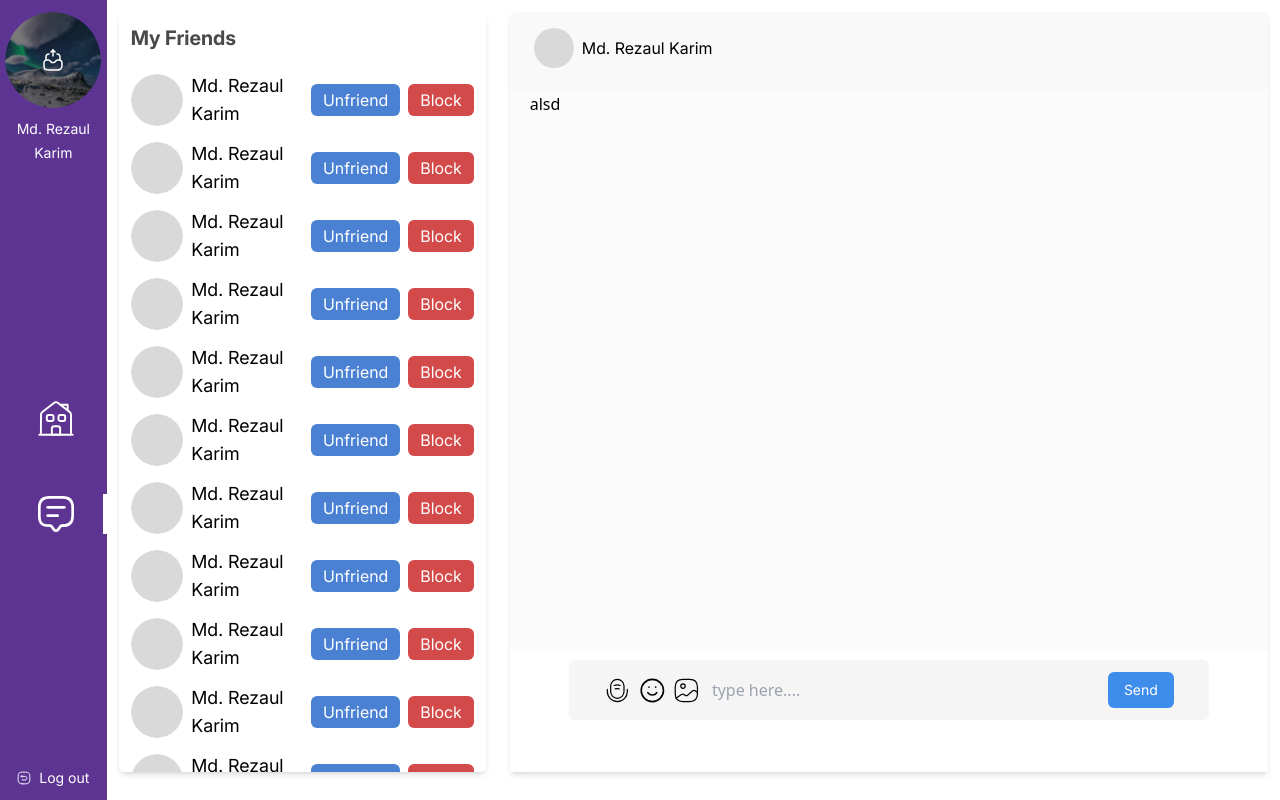
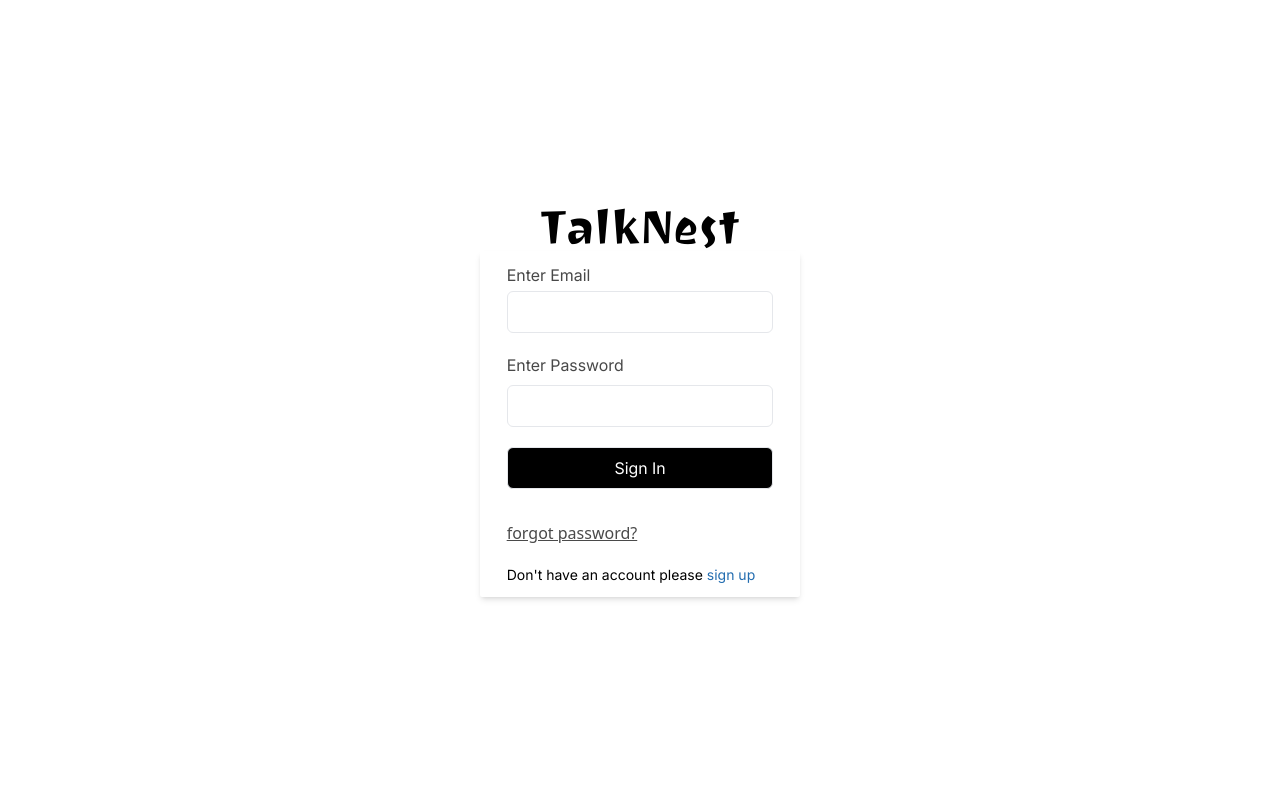
Before and after one commit to RezaulKarimRana/Talk_Nest_App, a React (Vite) app in the folder realTimeChattingApp/: page /message in a window 1280 px wide. Built offline with nearby package versions, Linux system fonts and the light colour scheme.

Commit message:
login logout

```diff
--- a/realTimeChattingApp/package.json
+++ b/realTimeChattingApp/package.json
@@ -10,10 +10,12 @@
     "preview": "vite preview"
   },
   "dependencies": {
+    "@reduxjs/toolkit": "^2.2.7",
     "firebase": "^10.13.1",
     "formik": "^2.4.6",
     "react": "^18.3.1",
     "react-dom": "^18.3.1",
+    "react-redux": "^9.1.2",
     "react-router-dom": "^6.26.2",
     "react-spinners": "^0.14.1",
     "react-toastify": "^10.0.5",
--- a/realTimeChattingApp/src/App.jsx
+++ b/realTimeChattingApp/src/App.jsx
@@ -10,16 +10,22 @@ import Home from "./pages/Home";
 import Messages from "./pages/Messages";
 import RootLayout from "./components/rootLayout";
 import "react-toastify/dist/ReactToastify.css";
+import NotLoggedInUserRoute from "./privateRoute/NotLoggedInUserRoute";
+import LoggedInUserRoute from "./privateRoute/LoggedInUserRoute";
 function App() {
   const router = createBrowserRouter(
     createRoutesFromElements(
       <Route>
-        <Route element={<RootLayout />}>
-          <Route path="/" element={<Home />} />
-          <Route path="/message" element={<Messages />} />
+        <Route element={<LoggedInUserRoute />}>
+          <Route element={<RootLayout />}>
+            <Route path="/" element={<Home />} />
+            <Route path="/message" element={<Messages />} />
+          </Route>
         </Route>
-        <Route path="/login" element={<Login />} />
-        <Route path="/registration" element={<Registration />} />
+        <Route element={<NotLoggedInUserRoute />}>
+          <Route path="/login" element={<Login />} />
+          <Route path="/registration" element={<Registration />} />
+        </Route>
       </Route>
     )
   );
--- a/realTimeChattingApp/src/components/login/index.jsx
+++ b/realTimeChattingApp/src/components/login/index.jsx
@@ -1,23 +1,131 @@
-import React from "react";
-import { Link } from "react-router-dom";
+import { useFormik } from "formik";
+import React, { useState } from "react";
+import { Link, useNavigate } from "react-router-dom";
+import { login } from "../../validation/Validation";
+import CircleLoader from "react-spinners/CircleLoader";
+import { getAuth, signInWithEmailAndPassword } from "firebase/auth";
+import { useDispatch } from "react-redux";
+import { LoggedInUser } from "../../features/slices/loginSlice";
 
-const LoginFormComponent = () => {
+const LoginFormComponent = ({ toast }) => {
+  const auth = getAuth();
+  const navigate = useNavigate();
+  const dispatch = useDispatch();
+  const [loading, setLoading] = useState(false);
+  const initialValues = {
+    email: "",
+    password: "",
+  };
+  const formik = useFormik({
+    initialValues: initialValues,
+    onSubmit: () => {
+      signInUser();
+    },
+    validationSchema: login,
+  });
+  const signInUser = () => {
+    setLoading(true);
+    signInWithEmailAndPassword(
+      auth,
+      formik.values.email,
+      formik.values.password
+    )
+      .then((userCredential) => {
+        // Signed in
+        const user = userCredential.user;
+        if (user.emailVerified) {
+          dispatch(LoggedInUser(user));
+          localStorage.setItem("user", JSON.stringify(user.uid));
+          toast.success("Successfully Loggedin", {
+            position: "top-right",
+            autoClose: 1000,
+            hideProgressBar: false,
+            closeOnClick: true,
+            pauseOnHover: true,
+            draggable: true,
+            progress: undefined,
+            theme: "light",
+          });
+          navigate("/");
+        } else {
+          toast.error("Please verify your email", {
+            position: "top-right",
+            autoClose: 5000,
+            hideProgressBar: false,
+            closeOnClick: true,
+            pauseOnHover: true,
+            draggable: true,
+            progress: undefined,
+            theme: "light",
+          });
+          let redirect;
+          clearTimeout(redirect);
+          redirect = setTimeout(() => {
+            navigate("/login");
+          }, 2000);
+          setLoading(false);
+        }
+        setLoading(false);
+      })
+      .catch((error) => {
+        const errorCode = error.code;
+        const errorMessage = error.message;
+        if (errorMessage.includes("auth/invalid-credential")) {
+          toast.error("", {
+            position: "top-right",
+            autoClose: 5000,
+            hideProgressBar: false,
+            closeOnClick: true,
+            pauseOnHover: true,
+            draggable: true,
+            progress: undefined,
+            theme: "light",
+          });
+        }
+        setLoading(false);
+      });
+  };
   return (
     <>
       <div className="w-5/6">
-        <form>
+        <form onSubmit={formik.handleSubmit}>
           <div>
             <label className="font-fontInter text-[#484848]">Enter Email</label>
-            <input className="w-full px-3 py-2 border rounded-md outline-none mb-4 mt-1" />
+            <input
+              className="w-full px-3 py-2 border rounded-md outline-none mb-4 mt-1"
+              name="email"
+              value={formik.values.email}
+              onChange={formik.handleChange}
+              type="email"
+            />
+            {formik.errors.email && formik.touched.email && (
+              <p className="font-fontInter text-red-500 text-sm mb-5">
+                {formik.errors.email}
+              </p>
+            )}
           </div>
           <div className="mt-1">
             <label className="font-fontInter text-[#484848]">
               Enter Password
             </label>
-            <input className="w-full px-3 py-2 border rounded-md outline-none mb-4 mt-2" />
+            <input
+              className="w-full px-3 py-2 border rounded-md outline-none mb-4 mt-2"
+              name="password"
+              value={formik.values.password}
+              onChange={formik.handleChange}
+              type="password"
+            />
+            {formik.errors.password && formik.touched.password && (
+              <p className="font-fontInter text-red-500 text-sm mb-5">
+                {formik.errors.password}
+              </p>
+            )}
           </div>
-          <button className="bg-black text-white w-full font-fontInter text-base border rounded-md py-2 mt-1 mb-4">
-            Sign In
+          <button
+            disabled={loading}
+            className="bg-black text-white w-full font-fontInter text-base border rounded-md py-2 mt-1 mb-4"
+          >
+            {loading ? <CircleLoader color="#fff" size={20} /> : "Sign In"}
           </button>
           <p className="underline text-[#4A4A4A] mt-4">forgot password?</p>
           <p className="font-fontInter text-sm  mt-5">
--- a/realTimeChattingApp/src/components/navbar/Navbar.jsx
+++ b/realTimeChattingApp/src/components/navbar/Navbar.jsx
@@ -1,13 +1,32 @@
-import React from "react";
+import React, { useState } from "react";
 import { HouseIcon } from "../../svg/HouseIcon";
 import { MessageTextIcon } from "../../svg/MessageTextIcon";
 import { BackSquareIcon } from "../../svg/BackSquareIcon";
 import { DirectBoxSendIcon } from "../../svg/DirectBoxSendIcon";
 import natureImage from "../../assets/nature.png";
-import { Link, useLocation } from "react-router-dom";
+import { Link, useLocation, useNavigate } from "react-router-dom";
+import { getAuth, signOut } from "firebase/auth";
+import { useDispatch, useSelector } from "react-redux";
+import { LoggedOutUser } from "../../features/slices/loginSlice";
 
 const Navbar = () => {
+  const user = useSelector((user) => user.login.isLoggedIn);
+  const [show, setShow] = useState(false);
   const location = useLocation();
+  const auth = getAuth();
+  const navigate = useNavigate();
+  const dispatch = useDispatch();
+  const handleLogout = () => {
+    signOut(auth)
+      .then(() => {
+        navigate("/login");
+        localStorage.removeItem("user");
+        dispatch(LoggedOutUser());
+      })
+      .catch((error) => {
+        // An error happened.
+      });
+  };
   return (
     <>
       <div className="h-full w-1/12 flex flex-col justify-between py-3">
@@ -58,7 +77,10 @@ const Navbar = () => {
             )}
           </div>
         </div>
-        <div className="flex items-center justify-center cursor-pointer">
+        <div
+          className="flex items-center justify-center cursor-pointer"
+          onClick={handleLogout}
+        >
           <div className="text-white flex w-[14px] h-[14px] items-center justify-center">
             <BackSquareIcon />
           </div>
--- /dev/null
+++ b/realTimeChattingApp/src/features/slices/loginSlice.jsx
@@ -0,0 +1,19 @@
+import { createSlice } from "@reduxjs/toolkit";
+
+export const userSlice = createSlice({
+  name: "Login",
+  initialState: {
+    isLoggedIn: JSON.parse(localStorage.getItem("user")) || null,
+  },
+  reducers: {
+    LoggedInUser: (state, action) => {
+      state.isLoggedIn = action.payload;
+    },
+    LoggedOutUser: (state) => {
+      state.isLoggedIn = null;
+    },
+  },
+});
+export const { LoggedInUser, LoggedOutUser } = userSlice.actions;
+
+export default userSlice.reducer;
--- /dev/null
+++ b/realTimeChattingApp/src/features/store.jsx
@@ -0,0 +1,9 @@
+import { configureStore } from "@reduxjs/toolkit";
+import loginSlice from "./slices/loginSlice";
+
+const store = configureStore({
+  reducer: {
+    login: loginSlice,
+  },
+});
+export default store;
--- a/realTimeChattingApp/src/main.jsx
+++ b/realTimeChattingApp/src/main.jsx
@@ -3,4 +3,12 @@ import { createRoot } from "react-dom/client";
 import App from "./App.jsx";
 import "./index.css";
 import firebaseConfig from "../Db/firebaseConfig.js";
-createRoot(document.getElementById("root")).render(<App />);
+import { Provider } from "react-redux";
+import store from "./features/store.jsx";
+createRoot(document.getElementById("root")).render(
+  <Provider store={store}>
+    <StrictMode>
+      <App />
+    </StrictMode>
+  </Provider>
+);
--- a/realTimeChattingApp/src/pages/Login.jsx
+++ b/realTimeChattingApp/src/pages/Login.jsx
@@ -1,13 +1,15 @@
 import React from "react";
 import LoginFormComponent from "../components/login";
+import { ToastContainer, toast } from "react-toastify";
 
 const Login = () => {
   return (
     <>
+      <ToastContainer />
       <div className="w-full h-screen flex flex-col items-center justify-center">
         <h1 className="font-fontJotiOne text-5xl">TalkNest</h1>
         <div className="w-1/4 bg-white shadow-md rounded-sm py-3 flex items-center justify-center">
-          <LoginFormComponent />
+          <LoginFormComponent toast={toast} />
         </div>
       </div>
     </>
--- /dev/null
+++ b/realTimeChattingApp/src/privateRoute/LoggedInUserRoute.jsx
@@ -0,0 +1,8 @@
+import { useSelector } from "react-redux";
+import { Outlet } from "react-router-dom";
+import Login from "../pages/Login";
+
+export default function LoggedInUserRoute() {
+  const user = useSelector((user) => user.login.isLoggedIn);
+  return user ? <Outlet /> : <Login />;
+}
--- /dev/null
+++ b/realTimeChattingApp/src/privateRoute/NotLoggedInUserRoute.jsx
@@ -0,0 +1,8 @@
+import { useSelector } from "react-redux";
+import Home from "../pages/Home";
+import { Outlet } from "react-router-dom";
+
+export default function NotLoggedInUserRoute() {
+  const user = useSelector((user) => user.login.isLoggedIn);
+  return user ? <Home /> : <Outlet />;
+}
--- a/realTimeChattingApp/src/validation/Validation.jsx
+++ b/realTimeChattingApp/src/validation/Validation.jsx
@@ -23,3 +23,8 @@ export const registration = Yup.object({
     )
     .required("Confirm password is required"),
 });
+
+export const login = Yup.object({
+  email: Yup.string().email().required("Email is required"),
+  password: Yup.string().min(5).required("Password is required"),
+});
```
Also changed, not shown: 1 other file (tests, documents, lock files or other folders).
